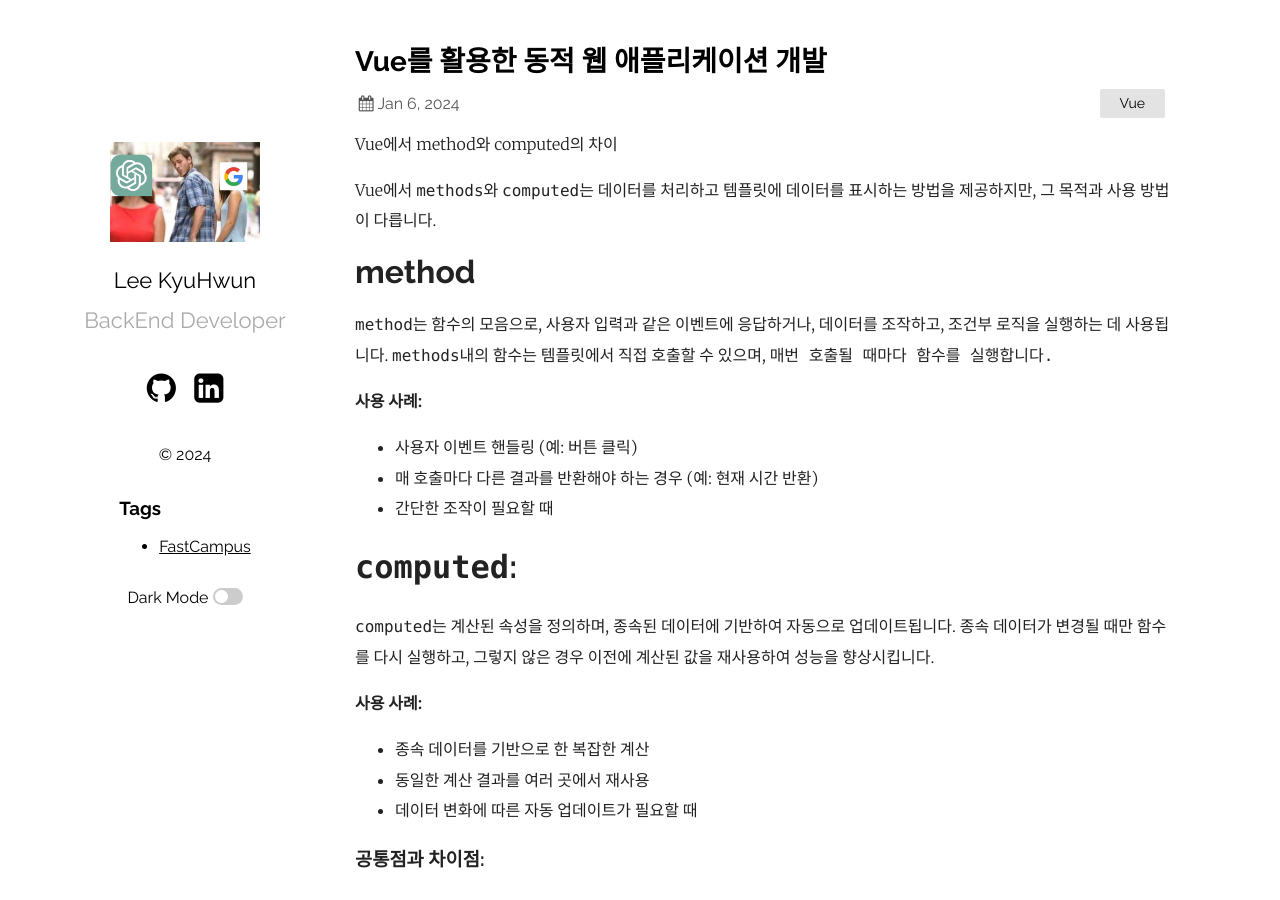
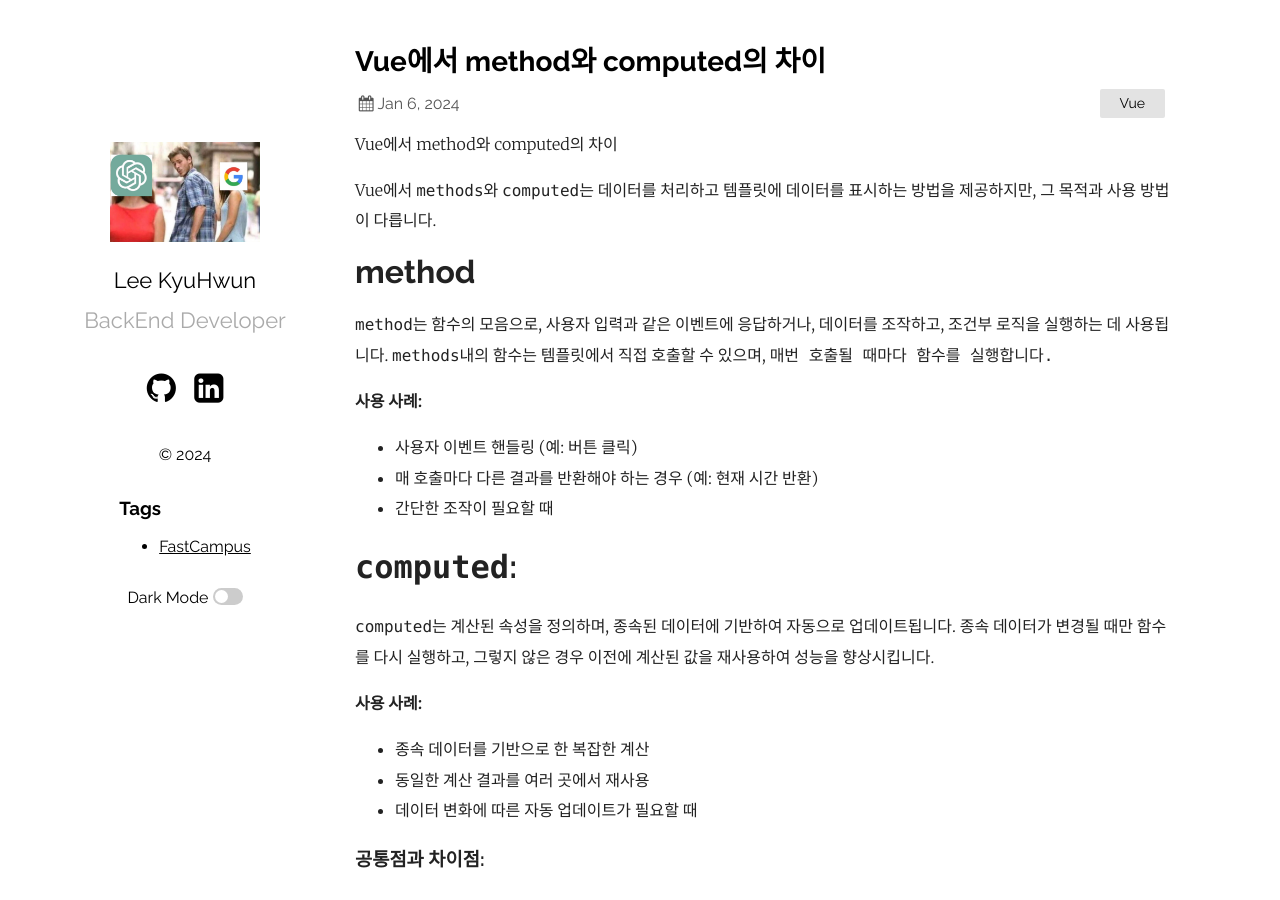
Before and after one commit to Lee-Kyuhwun/Lee-Kyuhwun.github.io, a Jekyll site: the page built from _posts/2024-01-06-difference_between_vue_method_and_ computed.markdown, in a window 1280 px wide and 900 px high. Built offline with Jekyll 4.4.1, drawn with Linux system fonts in a browser that asks for light colours.

Commit message:
fix: 글 수정

```diff
--- a/_posts/2024-01-06-difference_between_vue_method_and_ computed.markdown
+++ b/_posts/2024-01-06-difference_between_vue_method_and_ computed.markdown
@@ -1,6 +1,6 @@
 ---
 layout: post
-title: "Vue를 활용한 동적 웹 애플리케이션 개발"
+title: "Vue에서 method와 computed의 차이"
 date: 2024-01-06 17:03:36 +0000
 categories: Vue
 ---
```
